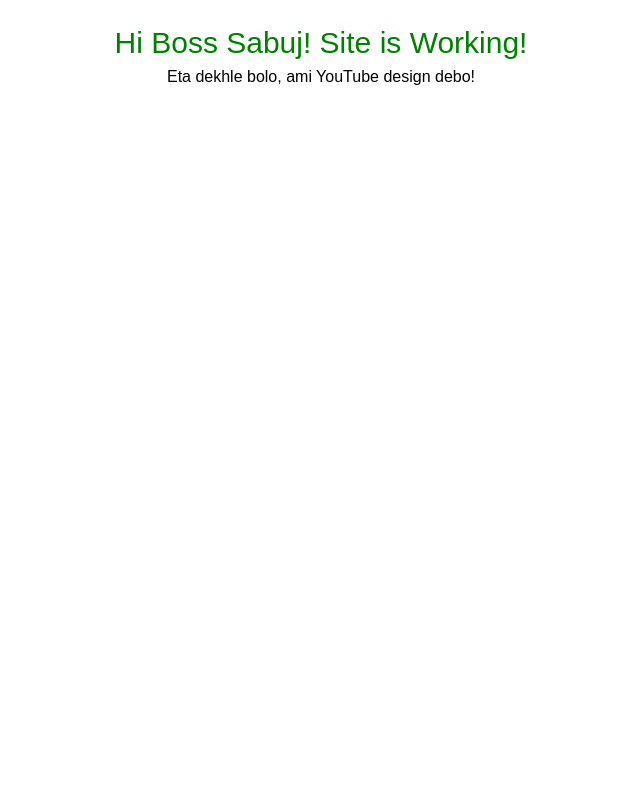
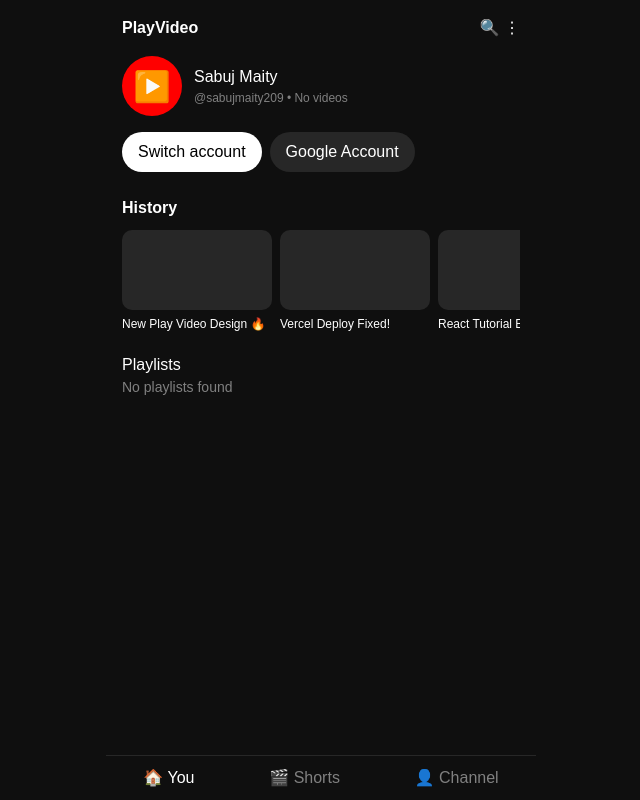
Before and after one commit to sabujmaity209-source/Playvideo, a React (Vite) app: page / in a window 1280 px wide. Shown: the whole page, without its empty margins (319-959 px from the left). Built offline with nearby package versions, Linux system fonts and the light colour scheme.

Commit message:
Update App.jsx

```diff
--- a/src/App.jsx
+++ b/src/App.jsx
@@ -1,8 +1,63 @@
+import { useState } from "react";
+
 export default function App() {
+  const [page, setPage] = useState("you");
+  const videos = [
+    {id:1, title:"New Play Video Design 🔥", views:"1.2M", time:"2 days"},
+    {id:2, title:"Vercel Deploy Fixed!", views:"500K", time:"5 hours"},
+    {id:3, title:"React Tutorial Bangla", views:"2M", time:"1 week"},
+    {id:4, title:"Ganga Sagar Vlog 2026", views:"800K", time:"3 days"},
+  ];
+
   return (
-    <div style={{padding: '20px', textAlign: 'center', fontFamily: 'sans-serif'}}>
-      <h1 style={{color: 'green', fontSize: '30px'}}>Hi Boss Sabuj! Site is Working!</h1>
-      <h2>Eta dekhle bolo, ami YouTube design debo!</h2>
+    <div style={{display:'flex', justifyContent:'center', background:'#0f0f0f', minHeight:'100vh', color:'white'}}>
+      <style>{`button{cursor:pointer} *{font-family:sans-serif}`}</style>
+      <div style={{width:'100%', maxWidth:'430px', background:'#0f0f0f'}}>
+
+        {page === "you" && (
+          <div style={{padding:'16px'}}>
+            <div style={{display:'flex', justifyContent:'space-between', alignItems:'center'}}>
+              <h2 style={{fontWeight:'bold'}}>PlayVideo</h2>
+              <div>🔍 ⋮</div>
+            </div>
+            <div style={{display:'flex', gap:'12px', marginTop:'16px', alignItems:'center'}}>
+              <div style={{width:'60px', height:'60px', background:'#ff0000', borderRadius:'50%', display:'flex', alignItems:'center', justifyContent:'center', fontSize:'30px'}}>▶️</div>
+              <div><h3>Sabuj Maity</h3><p style={{fontSize:'12px', color:'gray'}}>@sabujmaity209 • No videos</p></div>
+            </div>
+            <div style={{display:'flex', gap:'8px', marginTop:'16px'}}>
+              <button onClick={()=>setPage("channel")} style={{padding:'8px 16px', borderRadius:'20px', background:'white', color:'black', border:'none'}}>Switch account</button>
+              <button style={{padding:'8px 16px', borderRadius:'20px', background:'#272727', color:'white', border:'none'}}>Google Account</button>
+            </div>
+            <h3 style={{fontWeight:'bold', marginTop:'24px'}}>History</h3>
+            <div style={{display:'flex', gap:'8px', overflowX:'auto', marginTop:'10px'}}>
+              {videos.map(v=>(
+                <div key={v.id} style={{minWidth:'150px'}}>
+                  <div style={{width:'150px', height:'80px', background:'#272727', borderRadius:'10px'}}></div>
+                  <p style={{fontSize:'12px', marginTop:'5px'}}>{v.title}</p>
+                </div>
+              ))}
+            </div>
+            <h3 style={{marginTop:'20px'}}>Playlists</h3>
+            <p style={{color:'gray', fontSize:'14px'}}>No playlists found</p>
+          </div>
+        )}
+
+        {page === "channel" && (
+          <div><div onClick={()=>setPage("you")} style={{padding:'16px'}}>⬅️ Back to You</div>
+          <div style={{padding:'20px', textAlign:'center'}}><h1>📺</h1><h2>Your Channel</h2><p>Create videos and upload</p></div></div>
+        )}
+
+        {page === "shorts" && (
+          <div style={{padding:'8px'}}><div onClick={()=>setPage("you")} style={{padding:'8px'}}>⬅️ Back</div>
+          <div style={{background:'#222', height:'600px', borderRadius:'15px', display:'flex', alignItems:'center', justifyContent:'center', flexDirection:'column'}}><h2>Shorts 🔥</h2><p>Swipe up for next</p></div></div>
+        )}
+
+        <div style={{position:'fixed', bottom:0, width:'100%', maxWidth:'430px', background:'#0f0f0f', display:'flex', justifyContent:'space-around', padding:'10px 0', borderTop:'1px solid #272727'}}>
+          <span onClick={()=>setPage("you")} style={{cursor:'pointer', color:page==='you'?'white':'gray'}}>🏠 You</span>
+          <span onClick={()=>setPage("shorts")} style={{cursor:'pointer', color:page==='shorts'?'white':'gray'}}>🎬 Shorts</span>
+          <span onClick={()=>setPage("channel")} style={{cursor:'pointer', color:page==='channel'?'white':'gray'}}>👤 Channel</span>
+        </div>
+      </div>
     </div>
-  )
+  );
 }
```
